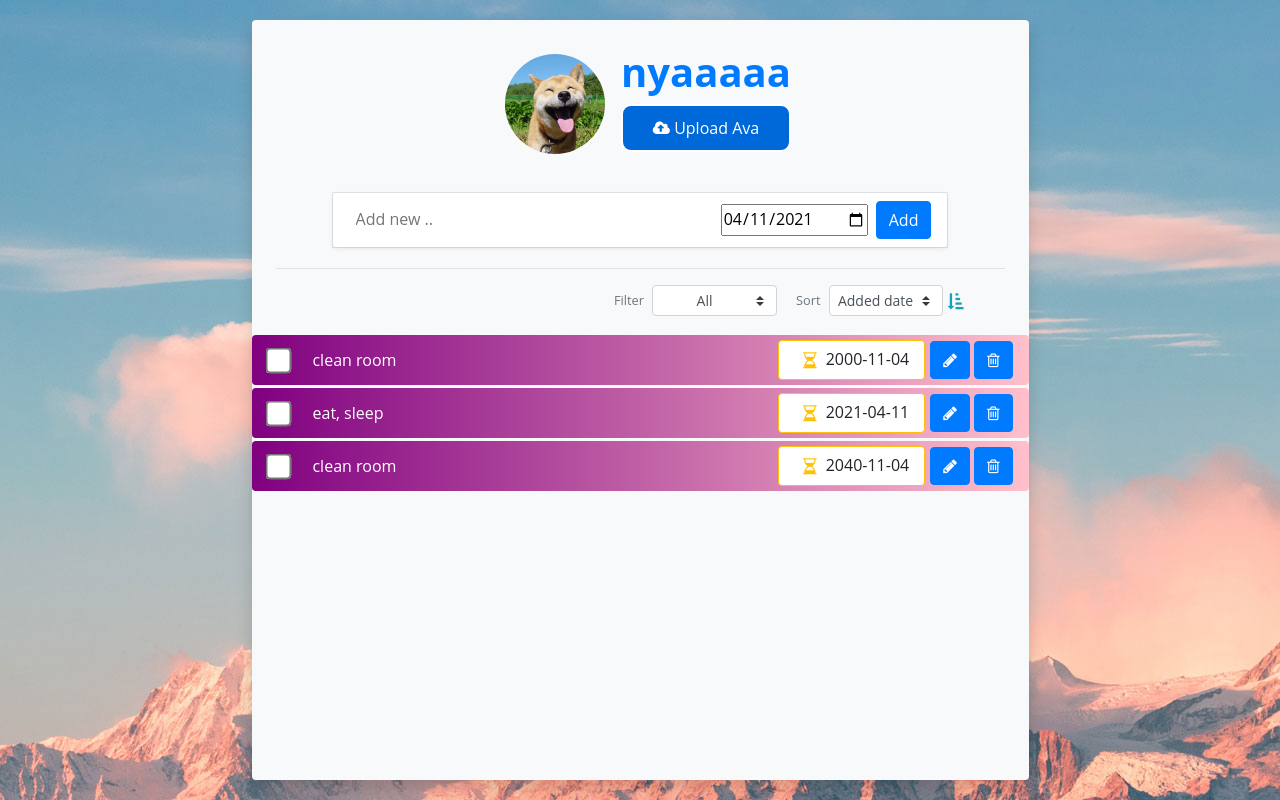
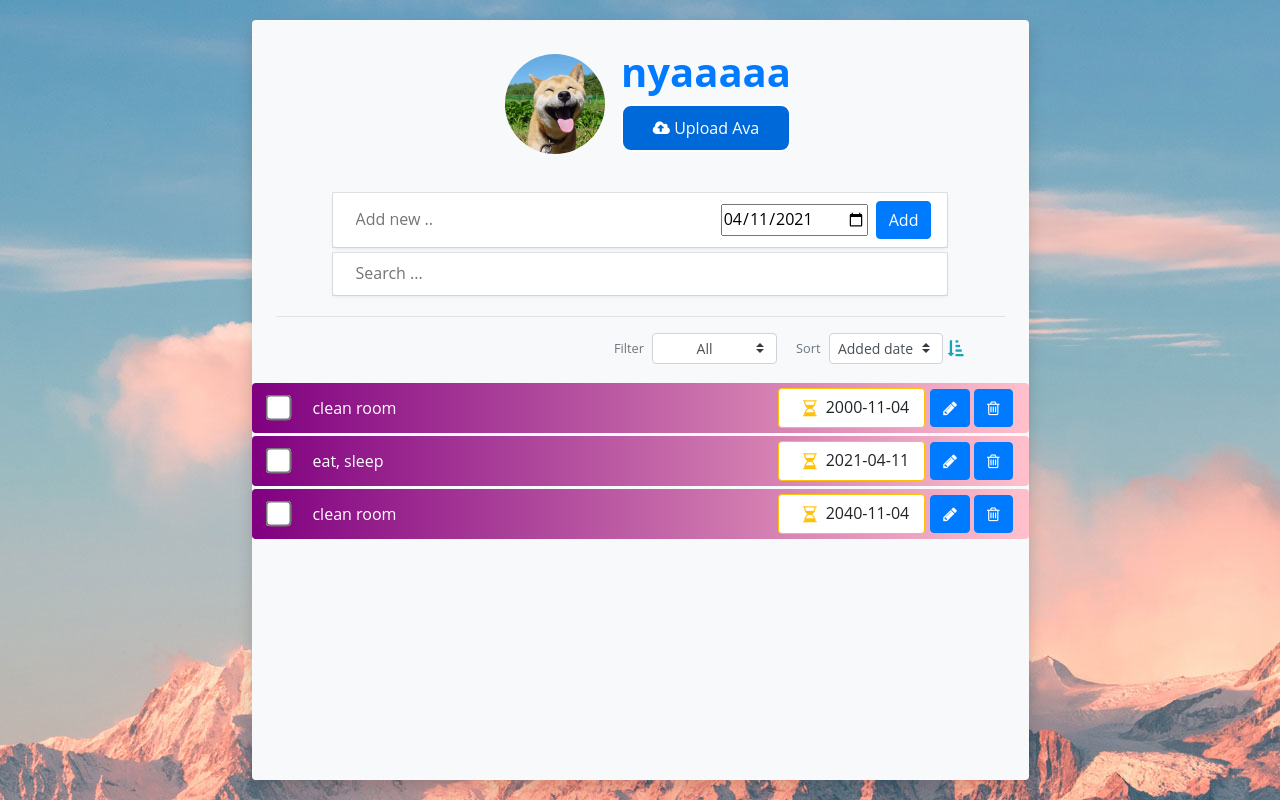
Before and after one commit to locckhl/tasuku-kanri-apuri, a React (Create React App) app: page / in a window 1280 px wide. Built offline with nearby package versions, Linux system fonts and the light colour scheme.

Commit message:
Add Search Bar

```diff
--- /dev/null
+++ b/src/components/SearchBar.jsx
@@ -0,0 +1,27 @@
+import React, { useState } from "react";
+
+export default function SearchBar({setSearchInput}) {
+
+  const [content, setContent] = useState("");
+
+  return (
+    <div className="row m-1 px-5">
+      <div className="col col-11 mx-auto border ">
+        <div className="row bg-white rounded shadow-sm p-2 add-todo-wrapper align-items-center justify-content-center">
+          <div className="col">
+            <input
+              className="border-0 add-todo-input bg-transparent rounded w-100"
+              type="text"
+              placeholder="Search ..."
+              value={content}
+              onChange={(e) => {
+                setContent(e.target.value);
+                setSearchInput(e.target.value);
+              }}
+            />
+          </div>
+        </div>
+      </div>
+    </div>
+  );
+}
--- a/src/components/Todo.jsx
+++ b/src/components/Todo.jsx
@@ -10,6 +10,7 @@ import React, { useState } from "react";
 import TodoItem from "./TodoItem";
 import Input from "./Input";
 import Filter from "./Filter";
+import SearchBar from "./SearchBar";
 
 /* ライブラリ */
 import { getKey } from "../lib/util";
@@ -42,13 +43,17 @@ function Todo() {
 
   const [tab, setTab] = useState('ALL');
 
+  const [searchInput, setSearchInput] = useState("");
+
   const filteredTasks = tasks.filter( item => {
     if (tab === 'ALL') return true;
     if (tab === 'TODO') return !item.done;
     if (tab === 'DONE') return item.done;
   });
 
-  const displayItems = tasks;
+  const filteredByNameTasks = filteredTasks.filter(item =>{
+    return (item.text.match(searchInput));
+  })
 
   const handleInput = (text, newDate) => {
     console.log("inputed");
@@ -99,10 +104,11 @@ function Todo() {
     <React.Fragment>
       {/* Create todo section  */}
       <Input handleInput={handleInput}></Input>
+      <SearchBar setSearchInput={setSearchInput}></SearchBar>
       <div className="p-2 mx-4 border-black-25 border-bottom"></div>
       {/* View options section  */}
       <Filter status={tab} changeTab={selectTab} />
-        {filteredTasks.map(task => (
+        {filteredByNameTasks.map(task => (
           <TodoItem task={task} key={task.key} handleCheckBox={handleCheckBox} deleteTask={deleteTask} handleEdit={handleEdit} />
       ))}
       <div className="row mx-1 px-5 pb-3 w-80 list">
```
